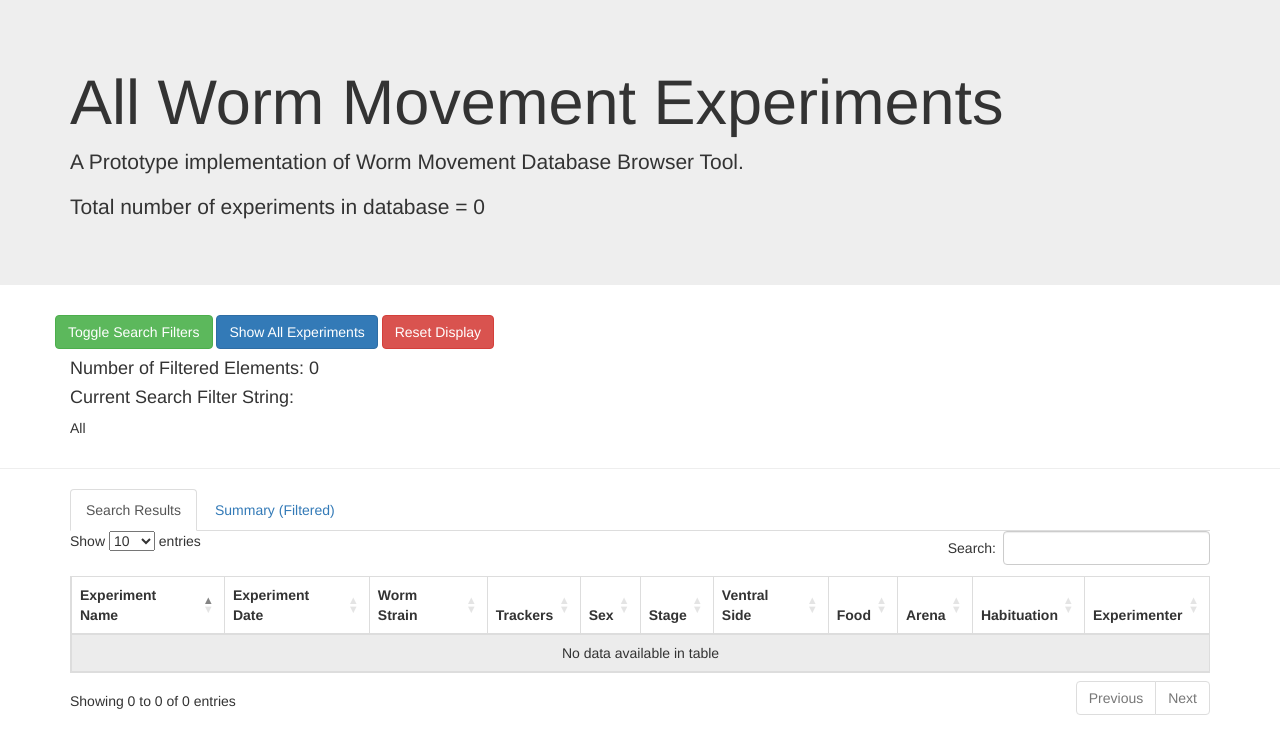
After one commit to openworm/movement_cloud, a Django app: page /webworm/results in a window 1280 px wide. The commit adds this page. Shown: the top 754 px of the page. Run offline with Django 3.2, Linux system fonts and the light colour scheme; data that the repository does not hold is empty; some libraries are stand-ins or nearby versions.

Commit message:
Refactored code so a single function takes care of all field value counts   when display summaries. Refactored code so a function is used to collect field counts for any generalized field. Refactored code so a function is used to generate the necessary template information for   a context-sensitive summary view. Implemented a collapsible search section, so it doesn't take up space all the time. Implemented tab panes so the summary tables can be viewed conveniently alongside filtered   experiment results, and summary information is context-sensitive (based on filtered results) Implemented more sane database view control buttons and search information header.

```diff
--- a/webworm/templates/common/header.html
+++ b/webworm/templates/common/header.html
@@ -9,10 +9,12 @@
 
     <!-- Styles -->
     <link rel="stylesheet" href="http://maxcdn.bootstrapcdn.com/bootstrap/3.3.7/css/bootstrap.min.css">
+    <link rel="stylesheet" href="//cdn.datatables.net/1.10.12/css/dataTables.bootstrap.min.css">
+
+    <!-- jQuery and Bootstrap -->
     <script src="https://ajax.googleapis.com/ajax/libs/jquery/1.12.4/jquery.min.js"></script>
     <script src="http://maxcdn.bootstrapcdn.com/bootstrap/3.3.7/js/bootstrap.min.js"></script>
     <!-- For DataTable support -->
-    <link rel="stylesheet" href="//cdn.datatables.net/1.10.12/css/dataTables.bootstrap.min.css">
     <script src="https://cdn.datatables.net/1.10.12/js/jquery.dataTables.min.js"></script>
     <script src="https://cdn.datatables.net/1.10.12/js/dataTables.bootstrap.min.js"></script>
   </head>
@@ -26,5 +28,26 @@
       </p>
     </div>
   </header>
-{% block content %}{% endblock %}
+  <div class="container" id="searchPane">
+    <div id="searchInfo">
+      <div class="row">
+	<button type="button" class="btn btn-success" data-toggle="collapse" data-target="#searchControls">Toggle Search Filters</button>
+	<a href="{% url "results" %}" class="btn btn-primary" role="button">Show All Experiments</a>
+	<a href="{% url "index" %}" class="btn btn-danger" role="button">Reset Display</a>
+      </div>
+      <h4>Number of Filtered Elements: {{ experiment_count }}</h4>
+      <h4>Current Search Filter String:</h4>
+      <p> {{ search_string }} </p>
+    </div>
+    <div class="collapse" id="searchControls">
+      <hr>
+      <form action="{% url "results" %}" method="get">
+	<div class="form-group" >
+	  {% include "common/search-template.html" %}
+	</div>
+      </form>
+    </div>
+  </div>
+  <hr>
+  {% block content %}{% endblock %}
 </html>
--- /dev/null
+++ b/webworm/templates/common/search-template.html
@@ -0,0 +1,54 @@
+	  <div class="row">
+	    <label class="col-sm-2" for="search_name">Experiment Name:</label>
+	    <input class="col-sm-6" type="text" name="search_name" class="form-control" id="search_name">
+	    <div class="col-sm-2"class="checkbox">
+	      <label><input type="checkbox" name="exact_match">Exact Match</label>
+	    </div>
+	    <div class="col-sm-2"class="checkbox">
+	      <label><input type="checkbox" name="case_sensitive">Case Sensitive</label>
+	    </div>
+	  </div>
+	  <div class="row">
+	    <label class="col-sm-2" for="start_date">Start Date (yyyy-mm-dd):</label>
+	    <input class="col-sm-2" type="date"
+		   name="start_date" class="form-control" id="start_date">
+	    <label class="col-sm-2" for="end_date">End Date (yyyy-mm-dd):</label>
+	    <input class="col-sm-2" type="date"
+		   name="end_date" class="form-control" id="end_date">
+	  </div>
+	  <div class="row">
+	    <label class="col-sm-2" for="strain">Worm Strain:</label>
+	    <input class="col-sm-2" type="text"
+		   name="strain" class="form-control" id="strain">
+	    <label class="col-sm-2" for="trackers">Trackers:</label>
+	    <input class="col-sm-2" type="text"
+		   name="trackers" class="form-control" id="trackers">
+	    <label class="col-sm-2" for="sex">Sex:</label>
+	    <input class="col-sm-2" type="text"
+		   name="sex" class="form-control" id="sex">
+	  </div>
+	  <div class="row">
+	    <label class="col-sm-2" for="stage">Development Stage:</label>
+	    <input class="col-sm-2" type="text"
+		   name="stage" class="form-control" id="stage">
+	    <label class="col-sm-2" for="ventral">Ventral Side:</label>
+	    <input class="col-sm-2" type="text"
+		   name="ventral" class="form-control" id="ventral">
+	    <label class="col-sm-2" for="food">Food:</label>
+	    <input class="col-sm-2" type="text"
+		   name="food" class="form-control" id="food">
+	  </div>
+	  <div class="row">
+	    <label class="col-sm-2" for="arena">Arena:</label>
+	    <input class="col-sm-2" type="text"
+		   name="arena" class="form-control" id="arena">
+	    <label class="col-sm-2" for="hab">Habituation Time:</label>
+	    <input class="col-sm-2" type="text"
+		   name="hab" class="form-control" id="hab">
+	    <label class="col-sm-2" for="staff">Experimenter:</label>
+	    <input class="col-sm-2" type="text"
+		   name="staff" class="form-control" id="staff">
+	  </div>
+	  <div class="row">
+	    <button class="col-sm-1" type="submit" class="btn btn-sm btn-info">Search</button>
+	  </div>
--- /dev/null
+++ b/webworm/templates/common/summary-template.html
@@ -0,0 +1,190 @@
+  <!-- Row 1 Strains and Trackers -->
+  <div class="row">
+    <div class="col-sm-6">
+      <p><b>Strains Summary</b></p>
+      <table id="sum_strain" class="table table-striped table-bordered table-responsive">
+	<thead>
+	  <tr>
+	    <th>Name</th>
+	    <th>Count</th>
+	  </tr>
+	</thead>
+	<tbody>
+	  {% for name, count in strain_counts %}
+	  <tr>
+	    <th>{{ name }}</th>
+	    <th>{{ count }}</th>
+	  </tr>
+	  {% endfor %}
+	</tbody>
+      </table>
+    </div>
+    <div class="col-sm-6">
+      <p><b>Trackers Summary</b></p>
+      <table id="sum_trackers" class="table table-striped table-bordered table-responsive">
+	<thead>
+	  <tr>
+	    <th>Name</th>
+	    <th>Count</th>
+	  </tr>
+	</thead>
+	<tbody>
+	  {% for name, count in trackers_counts %}
+	  <tr>
+	    <th>{{ name }}</th>
+	    <th>{{ count }}</th>
+	  </tr>
+	  {% endfor %}
+	</tbody>
+      </table>
+    </div>
+  </div>
+  <!-- Row 2 Sex and Development Stages -->
+  <hr>
+  <div class="row">
+    <div class="col-sm-6">
+      <p><b>Sex Summary</b></p>
+      <table id="sum_sex" class="table table-striped table-bordered table-responsive">
+	<thead>
+	  <tr>
+	    <th>Name</th>
+	    <th>Count</th>
+	  </tr>
+	</thead>
+	<tbody>
+	  {% for name, count in sex_counts %}
+	  <tr>
+	    <th>{{ name }}</th>
+	    <th>{{ count }}</th>
+	  </tr>
+	  {% endfor %}
+      </tbody>
+      </table>
+    </div>
+    <div class="col-sm-6">
+      <p><b>Development Stages Summary</b></p>
+      <table id="sum_dev" class="table table-striped table-bordered table-responsive">
+	<thead>
+	  <tr>
+	    <th>Name</th>
+	    <th>Count</th>
+	  </tr>
+	</thead>
+	<tbody>
+	  {% for name, count in dev_stage_counts %}
+	  <tr>
+	    <th>{{ name }}</th>
+	    <th>{{ count }}</th>
+	  </tr>
+	  {% endfor %}
+      </tbody>
+      </table>
+    </div>
+  </div>
+  <!-- Row 3  Ventral Sides and Food -->
+  <hr>
+  <div class="row">
+    <div class="col-sm-6">
+      <p><b>Ventral Sides Summary</b></p>
+      <table id="sum_ventral" class="table table-striped table-bordered table-responsive">
+	<thead>
+	  <tr>
+	    <th>Name</th>
+	    <th>Count</th>
+	  </tr>
+	</thead>
+	<tbody>
+	  {% for name, count in ventral_counts %}
+	  <tr>
+	    <th>{{ name }}</th>
+	    <th>{{ count }}</th>
+	  </tr>
+	  {% endfor %}
+      </tbody>
+      </table>
+    </div>
+    <div class="col-sm-6">
+      <p><b>Food Summary</b></p>
+      <table id="sum_food" class="table table-striped table-bordered table-responsive">
+	<thead>
+	  <tr>
+	    <th>Name</th>
+	    <th>Count</th>
+	  </tr>
+	</thead>
+	<tbody>
+	  {% for name, count in food_counts %}
+	  <tr>
+	    <th>{{ name }}</th>
+	    <th>{{ count }}</th>
+	  </tr>
+	  {% endfor %}
+      </tbody>
+      </table>
+    </div>
+  </div>
+  <!-- Row 4 Arena and Habituation -->
+  <hr>
+  <div class="row">
+    <div class="col-sm-6">
+      <p><b>Arena Summary</b></p>
+      <table id="sum_arena" class="table table-striped table-bordered table-responsive">
+	<thead>
+	  <tr>
+	    <th>Name</th>
+	    <th>Count</th>
+	  </tr>
+	</thead>
+	<tbody>
+	  {% for name, count in arena_counts %}
+	  <tr>
+	    <th>{{ name }}</th>
+	    <th>{{ count }}</th>
+	  </tr>
+	  {% endfor %}
+      </tbody>
+      </table>
+    </div>
+    <div class="col-sm-6">
+      <p><b>Habituation Summary</b></p>
+      <table id="sum_habit" class="table table-striped table-bordered table-responsive">
+	<thead>
+	  <tr>
+	    <th>Name</th>
+	    <th>Count</th>
+	  </tr>
+	</thead>
+	<tbody>
+	  {% for name, count in habit_counts %}
+	  <tr>
+	    <th>{{ name }}</th>
+	    <th>{{ count }}</th>
+	  </tr>
+	  {% endfor %}
+      </tbody>
+      </table>
+    </div>
+  </div>
+  <!-- Row 5 Experimenters  -->
+  <hr>
+  <div class="row">
+    <div class="col-sm-6">
+      <p><b>Experimenters Summary</b></p>
+      <table id="sum_experimenter" class="table table-striped table-bordered table-responsive">
+	<thead>
+	  <tr>
+	    <th>Name</th>
+	    <th>Count</th>
+	  </tr>
+	</thead>
+	<tbody>
+	  {% for name, count in experimenter_counts %}
+	  <tr>
+	    <th>{{ name }}</th>
+	    <th>{{ count }}</th>
+	  </tr>
+	  {% endfor %}
+      </tbody>
+      </table>
+    </div>
+  </div>
--- /dev/null
+++ b/webworm/templates/webworm/results.html
@@ -0,0 +1,57 @@
+{% extends "common/header.html" %}
+
+{% block content %}
+<div class="container" id="master">
+  <ul class="nav nav-tabs">
+    <li class="active"><a data-toggle="tab" href="#resultsPane">Search Results</a></li>
+    <li><a data-toggle="tab" href="#summaryPane">Summary (Filtered)</a></li>
+  </ul>
+
+  <div class="tab-content">
+    <!-- Information Panel -->
+    <div class="tab-pane fade in active" id="resultsPane">
+      <table id="results" class="table table-striped table-bordered table-responsive">
+	<thead>
+	  <tr>
+	    <!-- Hardcoded for now. There are Django methods for these -->
+	    <th>Experiment Name</th>
+	    <th>Experiment Date</th>
+	    <th>Worm Strain</th>
+	    <th>Trackers</th>
+	    <th>Sex</th>
+	    <th>Stage</th>
+	    <th>Ventral Side</th>
+	    <th>Food</th>
+	    <th>Arena</th>
+	    <th>Habituation</th>
+	    <th>Experimenter</th>
+	  </tr>
+	</thead>
+	<tbody>
+	  {% for experiment in experiments_list %}
+	  <tr>
+	    <th>{{ experiment.base_name }}</th>
+	    <th>{{ experiment.date|default_if_none:"None" }}</th>
+	    <th>{{ experiment.strain.name|default_if_none:"None" }}</th>
+	    <th>{{ experiment.tracker.name|default_if_none:"None" }}</th>
+	    <th>{{ experiment.sex|default_if_none:"Unknown" }}</th>
+	    <th>{{ experiment.developmental_stage|default_if_none:"Unknown" }}</th>
+	    <th>{{ experiment.ventral_side.name|default_if_none:"None" }}</th>
+	    <th>{{ experiment.food|default_if_none:"None" }}</th>
+	    <th>{{ experiment.arena|default_if_none:"None" }}</th>
+	    <th>{{ experiment.habituation|default_if_none:"None" }}</th>
+	    <th>{{ experiment.experimenter|default_if_none:"Unknown" }}</th>
+	  </tr>
+	  {% endfor %}
+	</tbody>
+      </table>
+    </div>
+
+    <div class="tab-pane fade" id="summaryPane">
+      {% include "common/summary-template.html" %}
+    </div>
+</div>
+{% load static %}
+<script src="{% static "webworm/paginate.js" %}"></script>
+<script src="{% static "webworm/paginate-summary.js" %}"></script>
+{% endblock %}
--- a/webworm/urls.py
+++ b/webworm/urls.py
@@ -4,6 +4,5 @@ from . import views
 
 urlpatterns = [
     url(r'^$', views.index, name='index'),
-    url(r'^tables$', views.tables, name='tables'),
-    url(r'^summary$', views.summary, name='summary'),
+    url(r'^results$', views.filter, name='results'),
 ]
--- a/webworm/views.py
+++ b/webworm/views.py
@@ -6,129 +6,85 @@ from django.template.response import TemplateResponse
 from .models import *
 from .forms import *
 
+# Support functions
+def getFieldCounts(experiments, fieldName, fieldList, nullNameString):
+    counts = {};
+    param = fieldName + '__name__exact';
+    for element in fieldList:
+        if element:
+            counts[element] = experiments.filter(**{param:element}).count();
+        else:
+            counts[nullNameString] = experiments.filter(**{param:element}).count();
+    return sorted(counts.items());
+
+def createSummary(experiments, context):
+    experiments_count = experiments.count();
+
+    # Strains
+    strain_list = Strains.objects.order_by('name').values_list('name', flat=True).distinct();
+    strain_counts = getFieldCounts(experiments, 'strain', strain_list, 'None');
+    context['strain_counts'] = strain_counts;
+
+    # Trackers
+    trackers_list = Trackers.objects.order_by('name').values_list('name', flat=True).distinct();
+    trackers_counts = getFieldCounts(experiments, 'tracker', trackers_list, 'Unknown');
+    context['trackers_counts'] = trackers_counts;
+
+    # Sex - should we even need to have this field discoverable?
+    sex_list = Sexes.objects.order_by('name').values_list('name', flat=True).distinct();
+    sex_counts = getFieldCounts(experiments, 'sex', sex_list, 'Unknown');
+    context['sex_counts'] = sex_counts;
+
+    # Development Stages
+    dev_stage_list = DevelopmentalStages.objects.order_by('name').values_list('name', flat=True).distinct();
+    dev_stage_counts = getFieldCounts(experiments, 'developmental_stage', dev_stage_list, 'None');
+    context['dev_stage_counts'] = dev_stage_counts;
+
+    # Ventral Side - again, should we even need this?
+    ventral_list = VentralSides.objects.order_by('name').values_list('name', flat=True).distinct();
+    ventral_counts = getFieldCounts(experiments, 'ventral_side', ventral_list, 'Unknown');
+    context['ventral_counts'] = ventral_counts;
+
+    # Food
+    food_list = Foods.objects.order_by('name').values_list('name', flat=True).distinct();
+    food_counts = getFieldCounts(experiments, 'food', food_list, 'Unknown');
+    context['food_counts'] = food_counts;
+
+    # Arena - I'm assuming this has valid categories instead of being a free-form descriptor
+    arena_list = Arenas.objects.order_by('name').values_list('name', flat=True).distinct();
+    arena_counts = getFieldCounts(experiments, 'arena', arena_list, 'None');
+    context['arena_counts'] = arena_counts;
+
+    # Habituation really ought to be a time-based field
+    habit_list = Habituations.objects.order_by('name').values_list('name', flat=True).distinct();
+    habit_counts = getFieldCounts(experiments, 'habituation', habit_list, 'Unknown');
+    context['habit_counts'] = habit_counts;
+
+    # Experimenter
+    experimenter_list = Experimenters.objects.order_by('name').values_list('name', flat=True).distinct();
+    experimenter_counts = getFieldCounts(experiments, 'experimenter', experimenter_list, 'Unknown');
+    context['experimenter_counts'] = experimenter_counts;
+
 # Create your views here.
 
 def index(request):
     form = SearchForm();
-    db_experiment_count = Experiments.objects.all().count();
-    context = {'db_experiment_count': db_experiment_count, 'form':form }
+    experiments_list = Experiments.objects.all();
+    db_experiment_count = experiments_list.count();
+    experiment_count = 0;
+    search_string = 'None';
+    context = {'db_experiment_count': db_experiment_count,
+               'experiment_count': experiment_count,
+               'search_string': search_string,
+               'form': form
+               };
+    createSummary(experiments_list, context);
     return render(request, 'webworm/index.html', context);
 
-def summary(request):
-    experiments_list = Experiments.objects.all();
+def filter(request):
+    form = SearchForm();
+    experiments_list = Experiments.objects.order_by('base_name');
     db_experiment_count = experiments_list.count();
-
-    # Experiment does not make sense
-    # Experiment date does not make sense ... though it might be nice to specify
-    #   the range of dates.
-
-    # Strains
-    strain_list = Strains.objects.order_by('name').values_list('name', flat=True).distinct();
-    strain_counts = {};
-    for element in strain_list:
-        if element:
-            strain_counts[element] = experiments_list.filter(strain__name__exact=element).count();
-        else:
-            strain_counts['None'] = experiments_list.filter(strain__name__exact=element).count();
-    strain_counts = sorted(strain_counts.items());
-
-    # Trackers
-    trackers_list = Trackers.objects.order_by('name').values_list('name', flat=True).distinct();
-    trackers_counts = {};
-    for element in trackers_list:
-        if element:
-            trackers_counts[element] = experiments_list.filter(tracker__name__exact=element).count();
-        else:
-            trackers_counts['Unknown'] = experiments_list.filter(tracker__name__exact=element).count();
-    trackers_counts = sorted(trackers_counts.items());
-
-    # Sex - should we even need to have this field discoverable?
-    sex_list = Sexes.objects.order_by('name').values_list('name', flat=True).distinct();
-    sex_counts = {};
-    for element in sex_list:
-        if element:
-            sex_counts[element] = experiments_list.filter(sex__name__exact=element).count();
-        else:
-            sex_counts['Unknown'] = experiments_list.filter(sex__name__exact=element).count();
-    sex_counts = sorted(sex_counts.items());
-
-    # Development Stages
-    dev_stage_list = DevelopmentalStages.objects.order_by('name').values_list('name', flat=True).distinct();
-    dev_stage_counts = {};
-    for element in dev_stage_list:
-        if element:
-            dev_stage_counts[element] = experiments_list.filter(developmental_stage__name__exact=element).count();
-        else:
-            dev_stage_counts['None'] = experiments_list.filter(developmental_stage__name__exact=element).count();
-    dev_stage_counts = sorted(dev_stage_counts.items());
-
-    # Ventral Side - again, should we even need this?
-    ventral_list = VentralSides.objects.order_by('name').values_list('name', flat=True).distinct();
-    ventral_counts = {};
-    for element in ventral_list:
-        if element:
-            ventral_counts[element] = experiments_list.filter(ventral_side__name__exact=element).count();
-        else:
-            ventral_counts['Unknown'] = experiments_list.filter(ventral_side__name__exact=element).count();
-    ventral_counts = sorted(ventral_counts.items());
-
-    # Food
-    food_list = Foods.objects.order_by('name').values_list('name', flat=True).distinct();
-    food_counts = {};
-    for element in food_list:
-        if element:
-            food_counts[element] = experiments_list.filter(food__name__exact=element).count();
-        else:
-            food_counts['Unknown'] = experiments_list.filter(food__name__exact=element).count();
-    food_counts = sorted(food_counts.items());
-
-    # Arena - I'm assuming this has valid categories instead of being a free-form descriptor
-    arena_list = Arenas.objects.order_by('name').values_list('name', flat=True).distinct();
-    arena_counts = {};
-    for element in arena_list:
-        if element:
-            arena_counts[element] = experiments_list.filter(arena__name__exact=element).count();
-        else:
-            arena_counts['None'] = experiments_list.filter(arena__name__exact=element).count();
-    arena_counts = sorted(arena_counts.items());
-
-    # Habituation really ought to be a time-based field
-    habit_list = Habituations.objects.order_by('name').values_list('name', flat=True).distinct();
-    habit_counts = {};
-    for element in habit_list:
-        if element:
-            habit_counts[element] = experiments_list.filter(habituation__name__exact=element).count();
-        else:
-            habit_counts['Unknown'] = experiments_list.filter(habituation__name__exact=element).count();
-    habit_counts = sorted(habit_counts.items());
-
-    # Experimenter
-    experimenter_list = Experimenters.objects.order_by('name').values_list('name', flat=True).distinct();
-    experimenter_counts = {};
-    for element in experimenter_list:
-        if element:
-            experimenter_counts[element] = experiments_list.filter(experimenter__name__exact=element).count();
-        else:
-            experimenter_counts['Unknown'] = experiments_list.filter(experimenter__name__exact=element).count();
-    experimenter_counts = sorted(experimenter_counts.items());
-
-
-    context = {'strain_counts': strain_counts,
-               'trackers_counts': trackers_counts,
-               'sex_counts': sex_counts,
-               'dev_stage_counts': dev_stage_counts,
-               'ventral_counts': ventral_counts,
-               'food_counts': food_counts,
-               'arena_counts': arena_counts,
-               'habit_counts': habit_counts,
-               'experimenter_counts': experimenter_counts,
-               'db_experiment_count': db_experiment_count}
-    return render(request, 'webworm/summary.html', context);
-
-def tables(request):
-    form = SearchForm();
-    db_experiment_count = Experiments.objects.all().count();
-    experiments_list = Experiments.objects.order_by('base_name');
     search_string = '';
     if request.method == "GET":
         # Sane defaults
@@ -206,10 +162,13 @@ def tables(request):
                 search_string = search_string + ' Experimenter:' + staff;
                 experiments_list = experiments_list.filter(experimenter__name__icontains=staff);
 
+    if search_string == '':
+        search_string = 'All';
     experiment_count = experiments_list.count();
     context = {'experiments_list': experiments_list,
                'experiment_count': experiment_count,
                'db_experiment_count': db_experiment_count,
                'search_string': search_string,
                'form':form }
-    return render(request, 'webworm/tables.html', context);
+    createSummary(experiments_list, context);
+    return render(request, 'webworm/results.html', context);
```
Also changed, not shown: webworm/templates/common/search.html (+5 -5 lines), webworm/templates/webworm/index.html (+26 -8 lines), webworm/templates/webworm/tables.html (deleted, +0 -49 lines).
